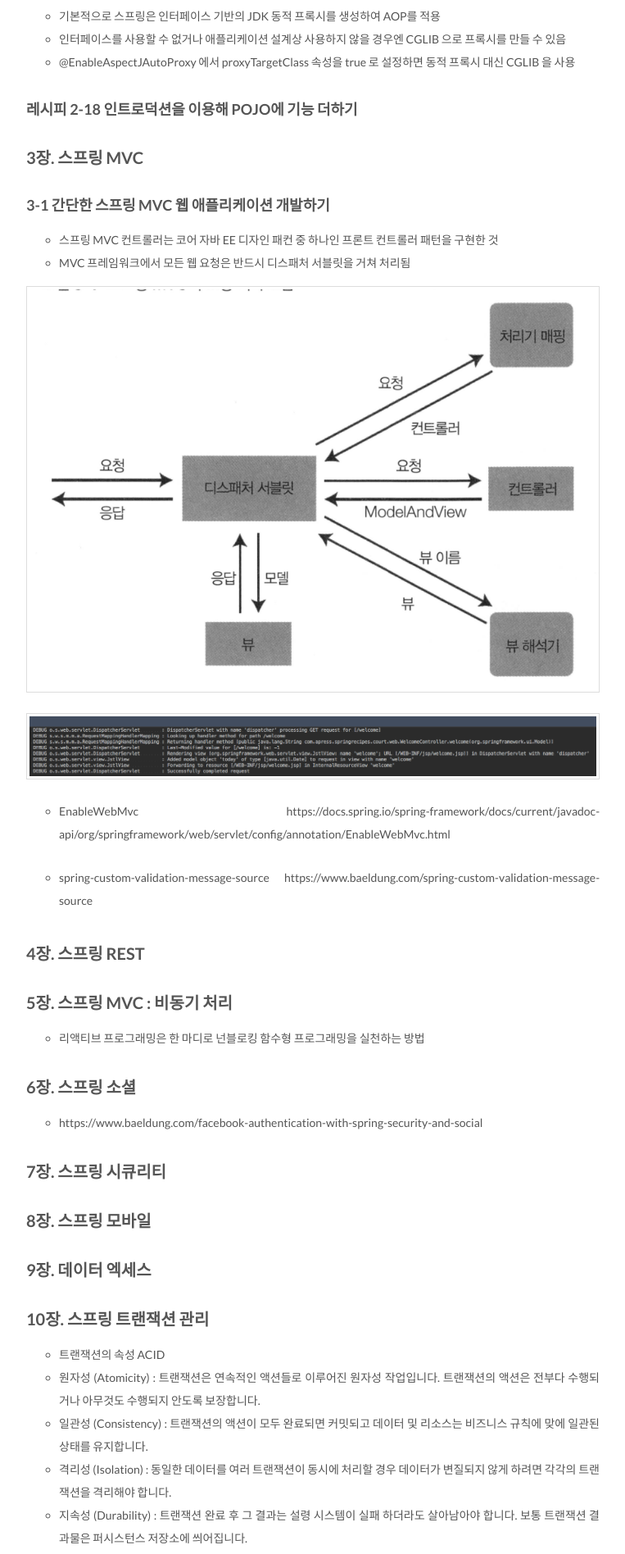
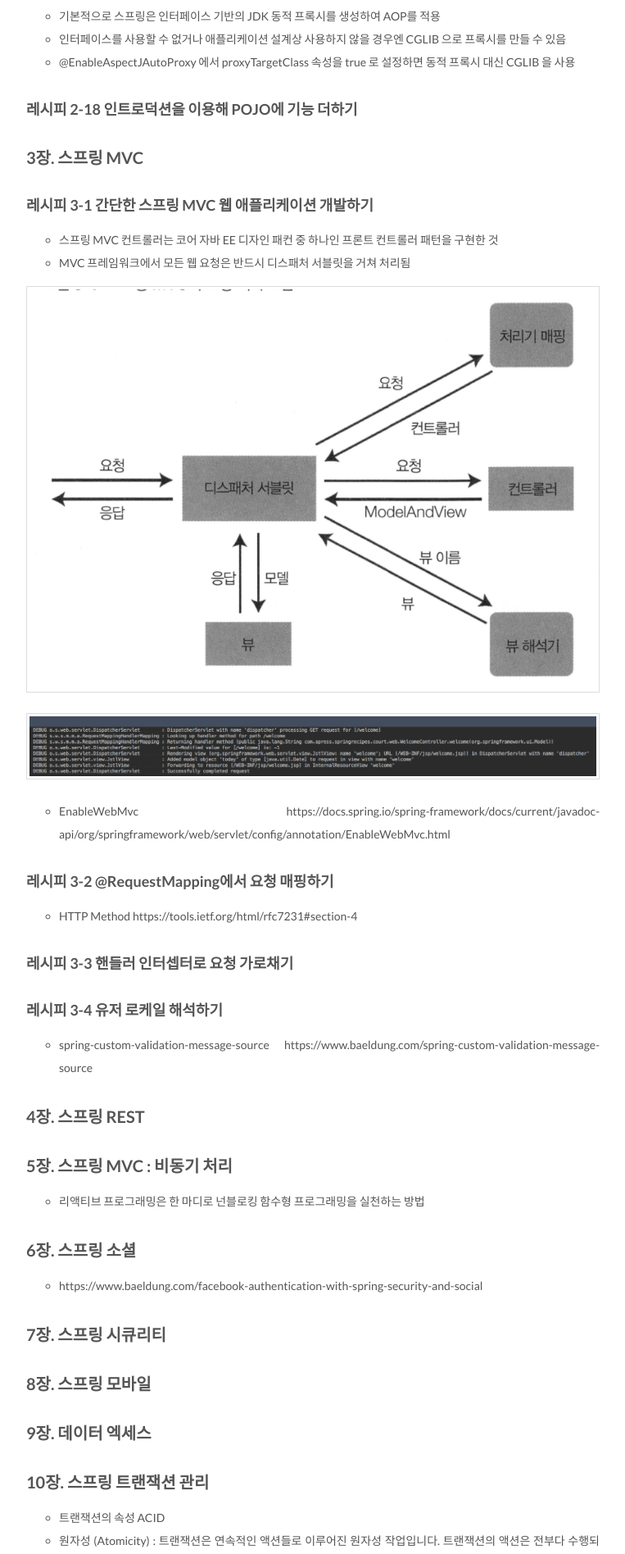
Before and after one commit to csj4032/csj4032.github.io, a Jekyll site: the page built from _posts/2018-10-09-spring5recipes.md, in a window 1280 px wide. Shown: the part 1949-3845 px from the top of the page at 82% size, without its empty margins (258-1021 px from the left). Built offline with Jekyll 4.4.1, drawn with Linux system fonts in a browser that asks for light colours; comment, search, counter and statistics services are not loaded.

Commit message:
스프링5 레시피 포스팅 수정

```diff
--- a/_posts/2018-10-09-spring5recipes.md
+++ b/_posts/2018-10-09-spring5recipes.md
@@ -56,7 +56,7 @@ tags:
 
 ## 3장. 스프링 MVC
 
-### 3-1 간단한 스프링 MVC 웹 애플리케이션 개발하기
+### 레시피 3-1 간단한 스프링 MVC 웹 애플리케이션 개발하기
 * 스프링 MVC 컨트롤러는 코어 자바 EE 디자인 패컨 중 하나인 프론트 컨트롤러 패턴을 구현한 것
 * MVC 프레임워크에서 모든 웹 요청은 반드시 디스패처 서블릿을 거쳐 처리됨
 
@@ -64,8 +64,14 @@ tags:
 
 ![스프링 MVC의 요청 처리 흐름 로그](/assets/images/books/프로그래밍_언어/자바/spring5recipes/figure_3-1-1.png)
 
-* EnableWebMvc
-https://docs.spring.io/spring-framework/docs/current/javadoc-api/org/springframework/web/servlet/config/annotation/EnableWebMvc.html
+* EnableWebMvc https://docs.spring.io/spring-framework/docs/current/javadoc-api/org/springframework/web/servlet/config/annotation/EnableWebMvc.html
+
+### 레시피 3-2 @RequestMapping에서 요청 매핑하기
+* HTTP Method https://tools.ietf.org/html/rfc7231#section-4
+
+### 레시피 3-3 핸들러 인터셉터로 요청 가로채기
+
+### 레시피 3-4 유저 로케일 해석하기
 
 * spring-custom-validation-message-source
 https://www.baeldung.com/spring-custom-validation-message-source
```
